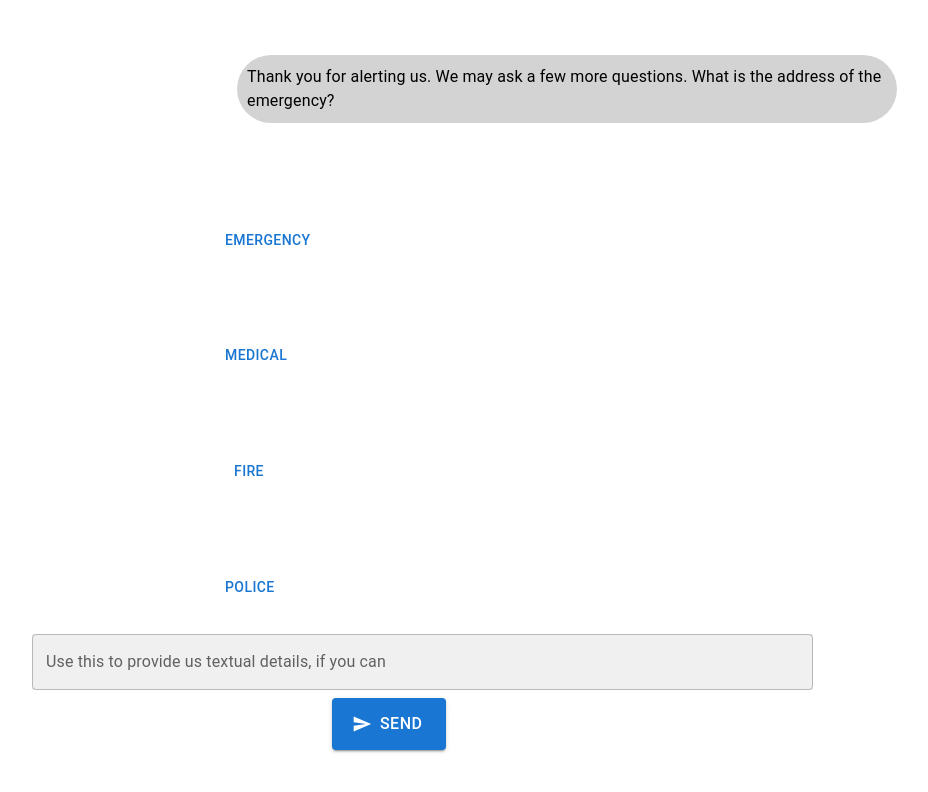
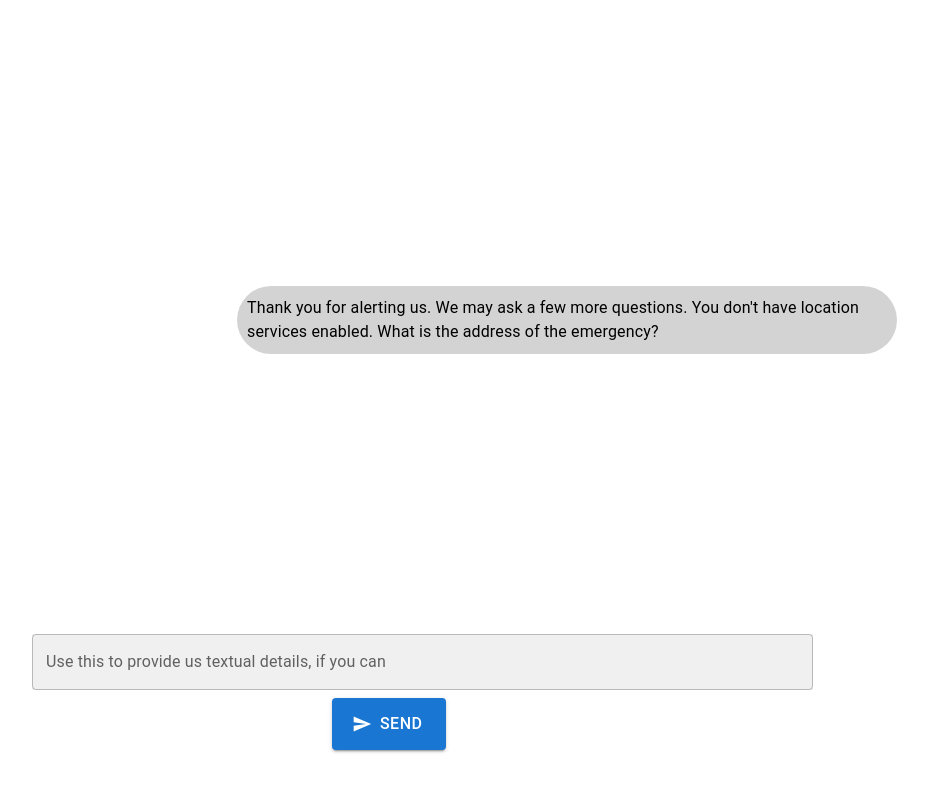
Before and after one commit to ashnakhetan/accessos-chatbot, a React (Create React App) app in the folder frontend/: page / in a window 1280 px wide. Shown: the top 792 px of the page, without its empty margins (73-1001 px from the left). Built offline with nearby package versions, Linux system fonts and the light colour scheme.

Commit message:
message flow done. buttons side by side

```diff
--- a/frontend/src/App.js
+++ b/frontend/src/App.js
@@ -17,7 +17,6 @@ function App() {
     "Details of Incident",
     "Weapon Involved",
   ]);
-  // const [chatbotMessages, setChatbotMessages] = useState([]);
 
   useEffect(() => {
     // creates a chatbot response every time the user sends a message
@@ -217,13 +216,13 @@ function App() {
           gap: "10px",
         }}
       >
-        <MessagesPane messages={messages} />
+        <MessagesPane messages={messages} onSelect={onSelect} />
         {/* <Selection> */}
-        <Selection emoji="🚨" text="Emergency" onSelect={onSelect} />
+        {/* <Selection emoji="🚨" text="Emergency" onSelect={onSelect} />
         {/* <Selection emoji="🍕" text="Food" onSelect={onSelect} /> */}
-        <Selection emoji="🚑" text="Medical" onSelect={onSelect} />
+        {/* <Selection emoji="🚑" text="Medical" onSelect={onSelect} />
         <Selection emoji="🔥" text="Fire" onSelect={onSelect} />
-        <Selection emoji="🚔" text="Police" onSelect={onSelect} />
+        <Selection emoji="🚔" text="Police" onSelect={onSelect} /> */}
         {/* </Selection> */}
       </Grid>
       <Grid item sx={{ position: "absolute", bottom: 50, left: 105 }}>
--- a/frontend/src/components/MessagesPane.js
+++ b/frontend/src/components/MessagesPane.js
@@ -2,7 +2,7 @@ import { Grid } from "@mui/material";
 import Message from "./Message";
 import SelectionGroupMessage from "./SelectionGroupMessage";
 
-const MessagesPane = ({ messages }) => {
+const MessagesPane = ({ messages, onSelect }) => {
   return (
     <Grid container>
       {messages.map((message, index) =>
@@ -15,8 +15,8 @@ const MessagesPane = ({ messages }) => {
         ) : (
           <SelectionGroupMessage
             key={index}
-            sender={message.sender}
             content={message.content}
+            onSelect={onSelect}
           />
         )
       )}
--- a/frontend/src/components/SelectionGroupMessage.js
+++ b/frontend/src/components/SelectionGroupMessage.js
@@ -1,18 +1,20 @@
 import { Grid, Typography } from "@mui/material";
 import Selection from "./Selection";
 
-const SelectionGroupMessage = ({ sender, content }) => {
+const SelectionGroupMessage = ({ content, onSelect }) => {
   console.log("SelectionGroupMessage content:", content);
   return (
-    <Grid item xs={12}>
+    <Grid container display="flex" flexDirection="row">
       {Array.isArray(content) &&
         content.map((selection, index) => (
-          <Selection
-            key={index}
-            sender={sender}
-            emoji={selection.emoji}
-            text={selection.text}
-          />
+          <Grid item>
+            <Selection
+              key={index}
+              emoji={selection.emoji}
+              text={selection.text}
+              onSelect={onSelect}
+            />
+          </Grid>
         ))}
     </Grid>
   );
--- a/frontend/src/questions.js
+++ b/frontend/src/questions.js
@@ -1,6 +1,7 @@
 const questionsDict = {
   Address: {
-    question: "What is the address of the emergency?",
+    question:
+      "You don't have location services enabled. What is the address of the emergency?",
     options: null,
   },
   "Type of Incident": {
```
